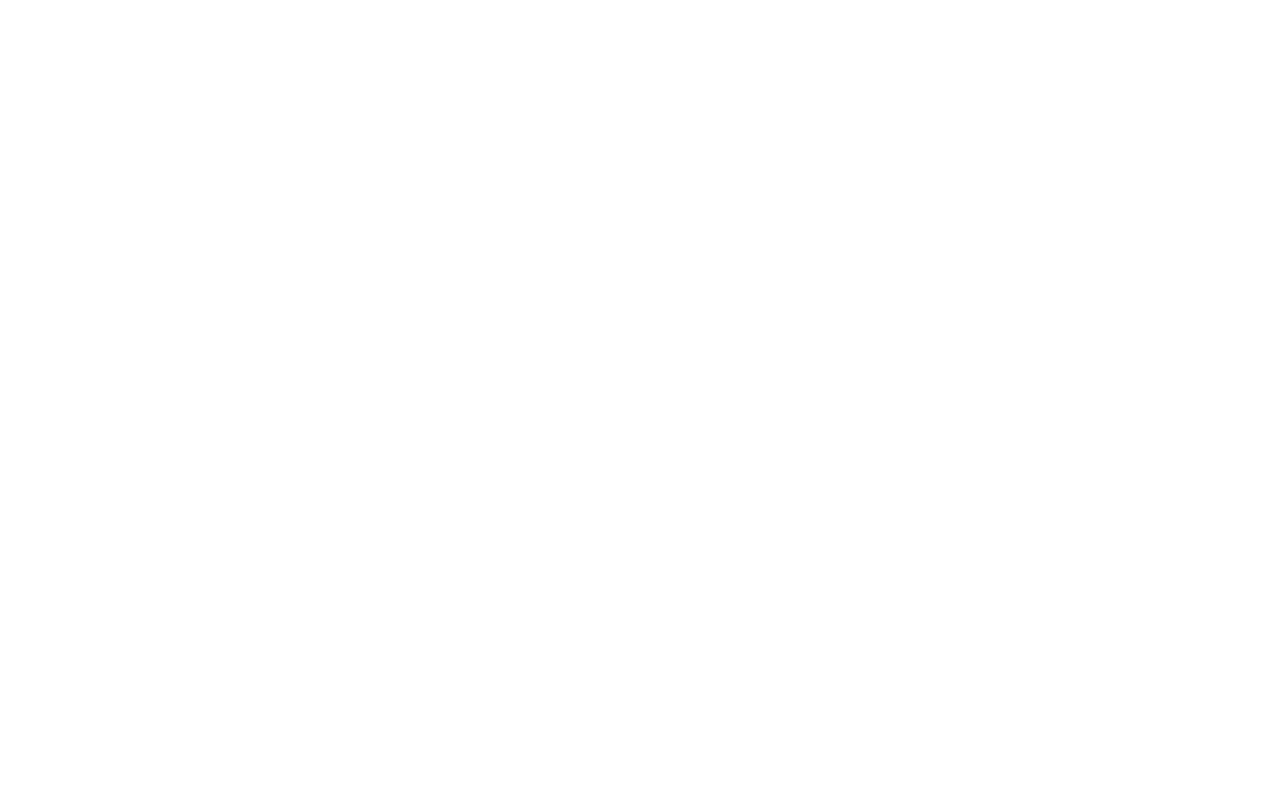
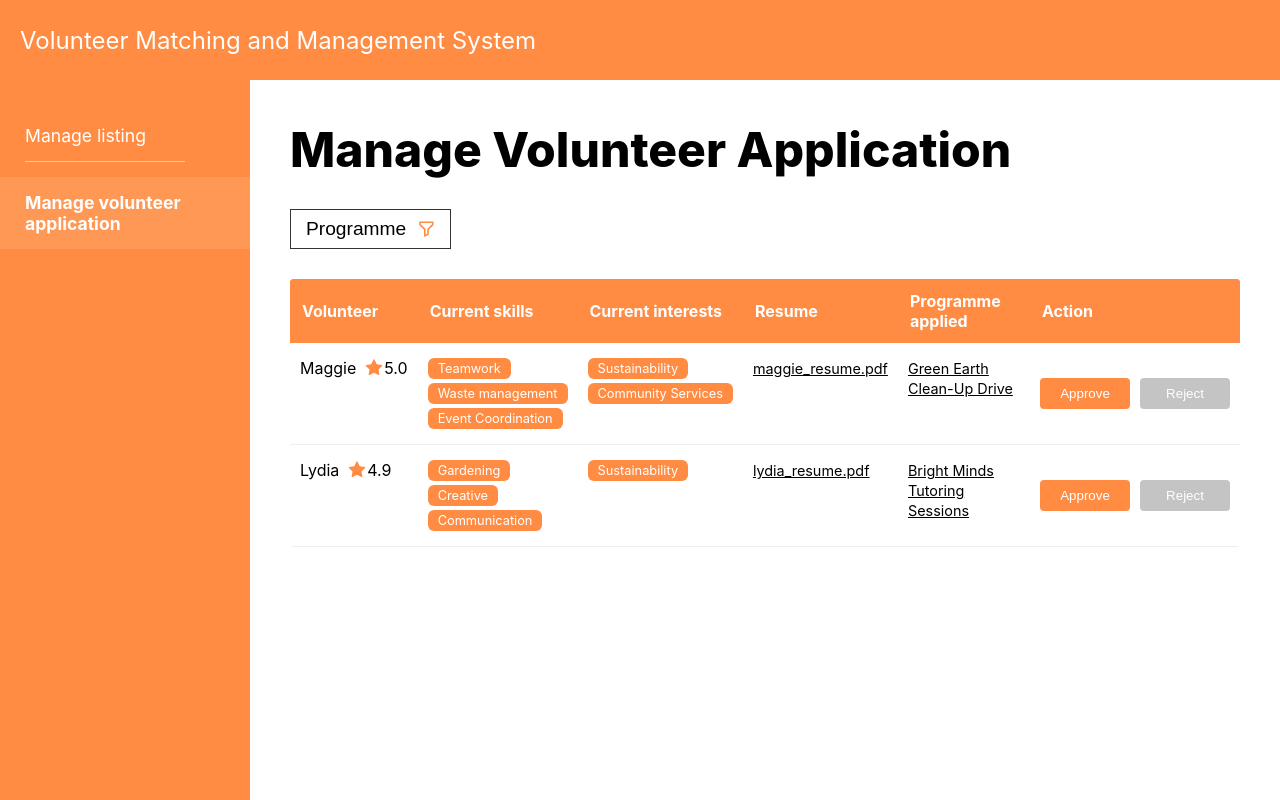
Before and after one commit to avocadomilk6688/Volunteer-Matching-and-Management-System, a React (Vite) app in the folder client/: page /manage-applications in a window 1280 px wide. Before the commit this address had no page. Built offline with nearby package versions, Linux system fonts and the light colour scheme.

Commit message:
Add ManageVolunteerApplicationPage

```diff
--- a/client/src/App.tsx
+++ b/client/src/App.tsx
@@ -9,6 +9,7 @@
 import { VolunteeringHistoryPage } from './pages/VolunteeringHistoryPage';
 import { ManageProfilePage } from './pages/ManageProfilePage';
 import { ManageListingPage } from './pages/ManageListingPage';
+import { ManageVolunteerApplicationPage } from './pages/ManageVolunteerApplicationPage';
 
 function App() {
   return (
@@ -24,6 +25,7 @@
         <Route path="volunteering-history" element={<VolunteeringHistoryPage />}></Route>
         <Route path="manage-profile" element={<ManageProfilePage />}></Route>
         <Route path="manage-listing" element={<ManageListingPage />}></Route>
+        <Route path="manage-applications" element={<ManageVolunteerApplicationPage />} />
       </Routes>
     </AuthProvider>
   )
--- a/client/src/pages/ManageListingPage.tsx
+++ b/client/src/pages/ManageListingPage.tsx
@@ -1,10 +1,10 @@
 import { Header } from './Header';
 import './manage_listing_page.css';
 import { useState, useEffect } from 'react';
+import { useNavigate, useLocation } from 'react-router';
 import { GenericTable } from './Table';
 
 // --- Interfaces ---
-
 interface ProgrammeListing {
     id: string;
     title: string;
@@ -17,10 +17,11 @@
 }
 
 export function ManageListingPage() {
+    const navigate = useNavigate();
+    const location = useLocation(); // To check which path we are on
     const [listings, setListings] = useState<ProgrammeListing[]>([]);
     const [loading, setLoading] = useState(true);
 
-    // UPDATED: Added 'Action' to headers
     const headers = ['Title', 'Description', 'Cover Image', 'Skills', 'Interests', 'Mode', 'Schedule', 'Action'];
 
     useEffect(() => {
@@ -31,7 +32,7 @@
                     {
                         id: 'P001',
                         title: 'River Revival Project',
-                        description: 'Volunteers work together to restore polluted rivers by organizing clean-up drives, installing eco-friendly waste bins, and conducting awareness campaigns in local communities.',
+                        description: 'Volunteers work together to restore polluted rivers by organizing clean-up drives...',
                         coverImage: 'image.png',
                         skills: ['Teamwork', 'Waste management', 'Event Coordination'],
                         interests: ['Sustainability', 'Community Services'],
@@ -41,7 +42,7 @@
                     {
                         id: 'P002',
                         title: 'Urban Green Spaces Initiative',
-                        description: 'Volunteers help transform unused urban areas into community gardens and mini-parks. Activities include planting trees, setting up benches, and creating educational signboards.',
+                        description: 'Volunteers help transform unused urban areas into community gardens and mini-parks...',
                         coverImage: 'image.jpg',
                         skills: ['Gardening', 'Creative', 'Communication'],
                         interests: ['Sustainability'],
@@ -64,7 +65,6 @@
         fetchListings();
     }, []);
 
-    // Placeholder handlers for later
     const handleModify = (id: string) => console.log('Modify:', id);
     const handleDelete = (id: string) => console.log('Delete:', id);
 
@@ -72,11 +72,22 @@
         <div className="manage-listing-wrapper">
             <Header />
             <div className="manage-listing-container">
+                {/* Sidebar with Navigation Logic */}
                 <aside className="org-sidebar">
                     <nav>
                         <ul>
-                            <li className="active">Manage listing</li>
-                            <li>Manage volunteer application</li>
+                            <li
+                                className={location.pathname === '/manage-listing' ? 'active' : ''}
+                                onClick={() => navigate('/manage-listing')}
+                            >
+                                Manage listing
+                            </li>
+                            <li
+                                className={location.pathname === '/manage-applications' ? 'active' : ''}
+                                onClick={() => navigate('/manage-applications')}
+                            >
+                                Manage volunteer application
+                            </li>
                         </ul>
                     </nav>
                 </aside>
@@ -113,21 +124,10 @@
                                     <td>{item.mode}</td>
                                     <td className="col-schedule">{item.schedule}</td>
 
-                                    {/* NEW: Action Column */}
                                     <td className="col-action">
                                         <div className="action-buttons">
-                                            <button
-                                                className="modify-btn"
-                                                onClick={() => handleModify(item.id)}
-                                            >
-                                                Modify
-                                            </button>
-                                            <button
-                                                className="delete-btn"
-                                                onClick={() => handleDelete(item.id)}
-                                            >
-                                                Delete
-                                            </button>
+                                            <button className="modify-btn" onClick={() => handleModify(item.id)}>Modify</button>
+                                            <button className="delete-btn" onClick={() => handleDelete(item.id)}>Delete</button>
                                         </div>
                                     </td>
                                 </tr>
--- /dev/null
+++ b/client/src/pages/ManageVolunteerApplicationPage.tsx
@@ -0,0 +1,152 @@
+import { Header } from './Header';
+import './manage_volunteer_application.css';
+import { useState, useEffect } from 'react';
+import { useNavigate, useLocation } from 'react-router';
+import { GenericTable } from './Table';
+import { AiFillStar } from 'react-icons/ai';
+import { BiFilterAlt } from 'react-icons/bi';
+
+// --- Interfaces ---
+interface VolunteerApplication {
+    id: string;
+    volunteerName: string;
+    rating: number;
+    skills: string[];
+    interests: string[];
+    resumeFileName: string;
+    programmeApplied: string;
+}
+
+export function ManageVolunteerApplicationPage() {
+    const navigate = useNavigate(); // Initialize navigate
+    const location = useLocation(); // Initialize location
+
+    const [applications, setApplications] = useState<VolunteerApplication[]>([]);
+    const [loading, setLoading] = useState(true);
+
+    const headers = ['Volunteer', 'Current skills', 'Current interests', 'Resume', 'Programme applied', 'Action'];
+
+    useEffect(() => {
+        const fetchApplications = async () => {
+            try {
+                setLoading(true);
+                const mockData: VolunteerApplication[] = [
+                    {
+                        id: 'A001',
+                        volunteerName: 'Maggie',
+                        rating: 5.0,
+                        skills: ['Teamwork', 'Waste management', 'Event Coordination'],
+                        interests: ['Sustainability', 'Community Services'],
+                        resumeFileName: 'maggie_resume.pdf',
+                        programmeApplied: 'Green Earth Clean-Up Drive'
+                    },
+                    {
+                        id: 'A002',
+                        volunteerName: 'Lydia',
+                        rating: 4.9,
+                        skills: ['Gardening', 'Creative', 'Communication'],
+                        interests: ['Sustainability'],
+                        resumeFileName: 'lydia_resume.pdf',
+                        programmeApplied: 'Bright Minds Tutoring Sessions'
+                    }
+                ];
+
+                setTimeout(() => {
+                    setApplications(mockData);
+                    setLoading(false);
+                }, 500);
+
+            } catch (error) {
+                console.error("Error fetching applications:", error);
+                setLoading(false);
+            }
+        };
+
+        fetchApplications();
+    }, []);
+
+    const handleApprove = (id: string) => console.log('Approved:', id);
+    const handleReject = (id: string) => console.log('Rejected:', id);
+
+    return (
+        <div className="manage-app-wrapper">
+            <Header />
+            <div className="manage-app-container">
+                {/* Sidebar with Navigation Logic */}
+                <aside className="org-sidebar">
+                    <nav>
+                        <ul>
+                            <li
+                                className={location.pathname === '/manage-listing' ? 'active' : ''}
+                                onClick={() => navigate('/manage-listing')}
+                            >
+                                Manage listing
+                            </li>
+                            <li
+                                className={location.pathname === '/manage-applications' ? 'active' : ''}
+                                onClick={() => navigate('/manage-applications')}
+                            >
+                                Manage volunteer application
+                            </li>
+                        </ul>
+                    </nav>
+                </aside>
+
+                {/* Main Content */}
+                <main className="manage-app-content">
+                    <h1>Manage Volunteer Application</h1>
+
+                    <button className="filter-dropdown-btn">
+                        Programme <BiFilterAlt className="filter-icon" />
+                    </button>
+
+                    {loading ? (
+                        <div className="loading-state">Loading applications...</div>
+                    ) : (
+                        <GenericTable headers={headers}>
+                            {applications.map((app) => (
+                                <tr key={app.id}>
+                                    <td className="col-volunteer">
+                                        <div className="volunteer-info">
+                                            <span className="name">{app.volunteerName}</span>
+                                            <span className="rating">
+                                                <AiFillStar className="star-icon" />
+                                                {app.rating.toFixed(1)}
+                                            </span>
+                                        </div>
+                                    </td>
+                                    <td>
+                                        <div className="badge-stack">
+                                            {app.skills.map(skill => (
+                                                <span key={skill} className="orange-badge">{skill}</span>
+                                            ))}
+                                        </div>
+                                    </td>
+                                    <td>
+                                        <div className="badge-stack">
+                                            {app.interests.map(interest => (
+                                                <span key={interest} className="orange-badge">{interest}</span>
+                                            ))}
+                                        </div>
+                                    </td>
+                                    <td className="col-resume">
+                                        <span className="file-link">{app.resumeFileName}</span>
+                                    </td>
+                                    <td className="col-applied">
+                                        <span className="prog-link">{app.programmeApplied}</span>
+                                    </td>
+                                    <td className="col-action">
+                                        <div className="action-buttons">
+                                            <button className="approve-btn" onClick={() => handleApprove(app.id)}>Approve</button>
+                                            <button className="reject-btn" onClick={() => handleReject(app.id)}>Reject</button>
+                                        </div>
+                                    </td>
+                                </tr>
+                            ))}
+                        </GenericTable>
+                    )}
+                </main>
+            </div>
+        </div>
+    );
+}
--- /dev/null
+++ b/client/src/pages/manage_volunteer_application.css
@@ -0,0 +1,128 @@
+/* Sidebar and Wrapper - Consistent with Manage Listing */
+.manage-app-wrapper {
+    width: 100%;
+}
+
+.manage-app-container {
+    display: flex;
+    min-height: calc(100vh - 80px);
+    font-family: Inter;
+}
+
+.org-sidebar {
+    width: 250px;
+    background-color: #FF8C42;
+    color: white;
+    padding: 30px 0;
+}
+
+.org-sidebar li {
+    padding: 15px 25px;
+    cursor: pointer;
+}
+
+.org-sidebar li.active {
+    background-color: rgba(255, 255, 255, 0.1);
+    font-weight: bold;
+}
+
+/* Header & Filter Button */
+.manage-app-content {
+    flex: 1;
+    padding: 40px;
+    background-color: white;
+}
+
+.manage-app-content h1 {
+    font-size: 3rem;
+    font-weight: 800;
+    margin-bottom: 30px;
+}
+
+.filter-dropdown-btn {
+    border: 1px solid #333;
+    background: white;
+    padding: 8px 15px;
+    display: flex;
+    align-items: center;
+    gap: 10px;
+    font-size: 1.2rem;
+    cursor: pointer;
+    margin-bottom: 30px;
+}
+
+.filter-icon {
+    color: #FF8C42;
+}
+
+/* Table Column Customization */
+.volunteer-info {
+    display: flex;
+    align-items: center;
+    gap: 8px;
+}
+
+.rating {
+    display: flex;
+    align-items: center;
+}
+
+.star-icon {
+    color: #FF8C42;
+    width: 20px;
+    height: 20px;
+}
+
+.badge-stack {
+    display: flex;
+    flex-direction: column;
+    gap: 4px;
+}
+
+.orange-badge {
+    background-color: #FF8C42;
+    color: white;
+    padding: 3px 10px;
+    border-radius: 6px;
+    font-size: 0.8rem;
+    white-space: nowrap;
+    width: fit-content;
+}
+
+.file-link,
+.prog-link {
+    text-decoration: underline;
+    cursor: pointer;
+    font-size: 0.9rem;
+}
+
+/* Action Buttons */
+.action-buttons {
+    display: flex;
+    gap: 10px;
+}
+
+.approve-btn,
+.reject-btn {
+    border: none;
+    padding: 8px 20px;
+    border-radius: 4px;
+    color: white;
+    cursor: pointer;
+    min-width: 90px;
+    font-weight: 500;
+}
+
+.approve-btn {
+    background-color: #FF8C42;
+}
+
+.reject-btn {
+    background-color: #C4C4C4;
+}
+
+/* Ensuring table cells align well with the badges */
+.custom-table td {
+    vertical-align: top;
+    padding: 15px 10px;
+}
```
